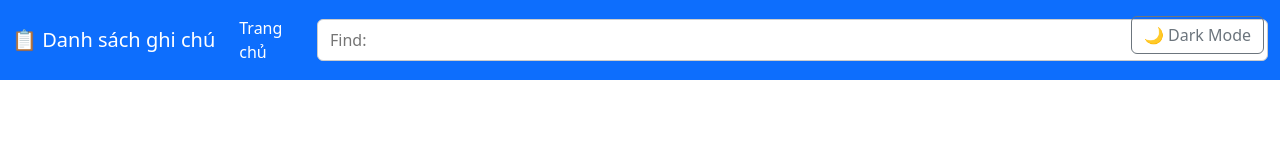
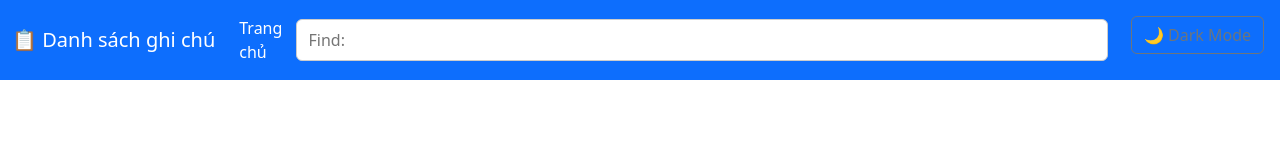
Before and after one commit to TinNguyen0498/ToDoList, a plain HTML site: page XemDanhSach.html in a window 1280 px wide. Drawn offline with nearby package versions, Linux system fonts and the light colour scheme.

Commit message:
Update style_Test.css

```diff
--- a/trangchu/style_Test.css
+++ b/trangchu/style_Test.css
@@ -159,9 +159,9 @@ body.dark-mode .text-muted {
   color: #ccc !important;
 }
 .search-input {
-    width: 80%;
+    width: calc(100% - 120px);
     padding: 8px 12px;
-    margin: 10px 0;
+    margin-right: 160px;
     border-radius: 6px;
     border: 1px solid #ccc;
     font-size: 16px;
```
